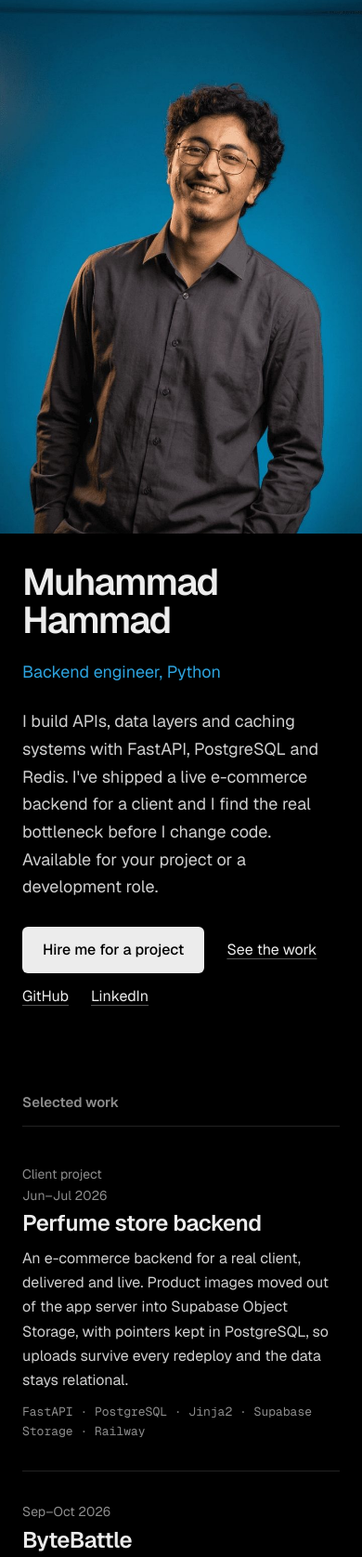
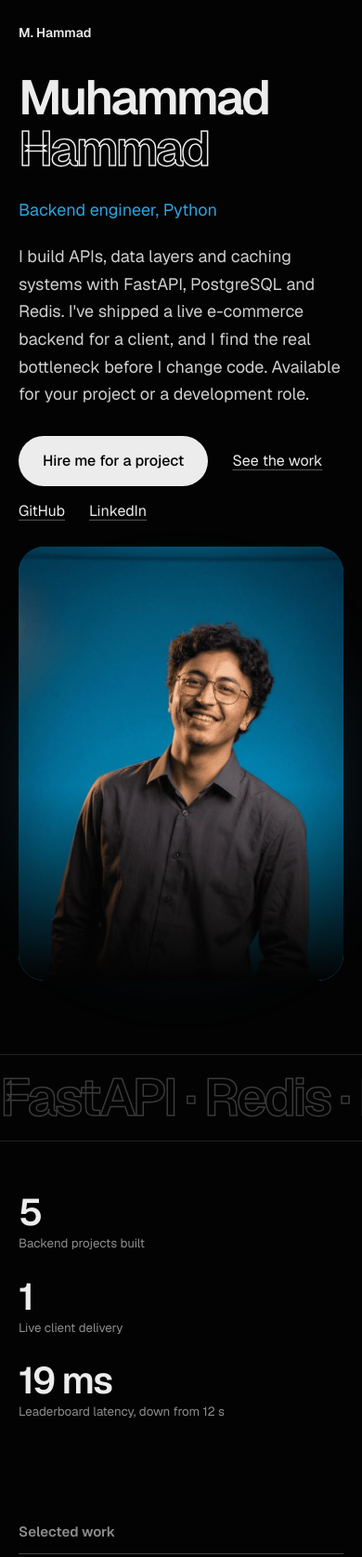
Before and after one commit to muhammads-git/muhammads-git.github.io, a plain HTML site: page index.html in a window 390 px wide. Shown: the top 1675 px of the page at 93% size. Drawn offline with nearby package versions, Linux system fonts and the light colour scheme.

Commit message:
Refactor index.html for layout and style improvements
Updated styles and structure for improved layout and responsiveness. Enhanced navigation and contact sections.

```diff
--- a/index.html
+++ b/index.html
@@ -9,66 +9,124 @@
 <link rel="preconnect" href="https://fonts.gstatic.com" crossorigin>
 <link href="https://fonts.googleapis.com/css2?family=Geist:wght@300..700&family=Geist+Mono:wght@400;500&display=swap" rel="stylesheet">
 <style>
-:root{--bg:#000;--text:#ececec;--mute:#8d8d8d;--line:#222;--blue:#2da3de}
+:root{--bg:#030303;--text:#ececec;--mute:#8d8d8d;--line:#1f1f1f;--blue:#2da3de}
 *{box-sizing:border-box;margin:0;padding:0}
-body{font:400 16px/1.65 "Geist",system-ui,sans-serif;color:var(--text);background:var(--bg);-webkit-font-smoothing:antialiased;display:grid;grid-template-columns:minmax(300px,40vw) 1fr}
+html{background:var(--bg)}
+body{font:400 16px/1.65 "Geist",system-ui,sans-serif;color:var(--text);background:var(--bg);-webkit-font-smoothing:antialiased;overflow-x:hidden}
 a{color:var(--text);text-underline-offset:4px;text-decoration-color:#555}a:hover{text-decoration-color:var(--blue)}
 :focus-visible{outline:2px solid var(--blue);outline-offset:3px}
-.photo{position:sticky;top:0;height:100vh}
-.photo img{width:100%;height:100%;object-fit:cover;object-position:50% 12%;display:block}
-main{padding:clamp(32px,6vw,88px) clamp(24px,6vw,96px) 72px;max-width:900px}
-h1{font-weight:600;font-size:clamp(40px,6vw,76px);line-height:1.02;letter-spacing:-.04em}
-.role{margin:20px 0 0;font-size:clamp(18px,2vw,22px);color:var(--blue)}
-.lead{margin:24px 0 28px;max-width:54ch;font-size:18px;color:#cfcfcf}
-.cta{display:flex;flex-wrap:wrap;gap:12px 24px;align-items:center}
-.btn{padding:12px 22px;background:var(--text);color:#000;text-decoration:none;font-weight:500;border-radius:6px}
+#prog{position:fixed;top:0;left:0;right:0;height:3px;background:var(--blue);transform:scaleX(0);transform-origin:0 50%;z-index:9}
+.wrap{max-width:1180px;margin:0 auto;padding:0 clamp(20px,5vw,48px)}
+nav{display:flex;justify-content:space-between;align-items:center;height:72px;font-size:14px;color:var(--mute)}
+nav b{color:var(--text);font-weight:600}nav div{display:flex;gap:24px}nav a{text-decoration:none}
+.hero{display:grid;grid-template-columns:1.15fr .85fr;gap:clamp(24px,5vw,72px);align-items:center;min-height:calc(100vh - 72px);padding-bottom:40px}
+h1{font-weight:600;font-size:clamp(52px,9vw,128px);line-height:.95;letter-spacing:-.05em}
+.ln{display:block;overflow:hidden;padding-bottom:.1em}.ln i{display:block;font-style:normal}
+.ln:nth-child(2) i{-webkit-text-stroke:1.5px var(--text);color:transparent}
+.role{margin-top:22px;font-size:clamp(18px,2vw,24px);color:var(--blue)}
+.lead{margin:20px 0 30px;max-width:50ch;font-size:18px;color:#cfcfcf}
+.cta{display:flex;flex-wrap:wrap;gap:14px 26px;align-items:center}
+.btn{display:inline-block;padding:14px 26px;background:var(--text);color:#000;text-decoration:none;font-weight:500;border-radius:999px}
 .btn:hover{background:var(--blue)}
-h2{font-weight:600;font-size:15px;color:var(--mute);margin:88px 0 8px;padding-bottom:12px;border-bottom:1px solid var(--line)}
-.job{padding:32px 0;border-bottom:1px solid var(--line);display:grid;grid-template-columns:150px 1fr;gap:8px 32px}
-.job h3{font-size:24px;font-weight:600;letter-spacing:-.02em;line-height:1.2}
-.job .meta{color:var(--mute);font-size:14px;padding-top:6px}
-.job p{max-width:62ch;color:#cfcfcf;margin-top:10px}
-.job .k{color:var(--text)}
-.proof{margin-top:12px;font:500 13px/1.6 "Geist Mono",ui-monospace,monospace;color:var(--blue)}
-.stack{margin-top:10px;font:400 13px/1.6 "Geist Mono",ui-monospace,monospace;color:var(--mute)}
+.pwrap{position:relative;perspective:1000px}
+.glow{position:absolute;inset:8% -10% 0;background:radial-gradient(closest-side,rgba(45,163,222,.45),transparent);filter:blur(40px);z-index:0}
+.frame{position:relative;z-index:1;border-radius:28px;overflow:hidden;aspect-ratio:3/4;max-height:80vh;margin-left:auto;background:#0a6fa3;will-change:transform}
+.frame img{display:block;width:100%;height:118%;object-fit:cover;object-position:50% 10%}
+.frame::after{content:"";position:absolute;inset:55% 0 0;background:linear-gradient(transparent,var(--bg))}
+.chip{position:absolute;z-index:2;padding:6px 14px;border:1px solid #ffffff30;border-radius:999px;background:#000a;backdrop-filter:blur(8px);font:500 12px "Geist Mono",monospace}
+.band{overflow:hidden;white-space:nowrap;margin:40px 0 0;padding:18px 0;border-block:1px solid var(--line)}
+.band span{display:inline-block;font-weight:600;font-size:clamp(56px,11vw,150px);line-height:1;letter-spacing:-.05em;-webkit-text-stroke:1.5px #3a3a3a;color:transparent}
+.facts{display:grid;grid-template-columns:repeat(auto-fit,minmax(180px,1fr));gap:24px;padding:56px 0 0}
+.facts b{display:block;font-size:clamp(40px,6vw,72px);font-weight:600;letter-spacing:-.04em;line-height:1}
+.facts small{color:var(--mute)}
+h2{position:relative;font-weight:600;font-size:15px;color:var(--mute);margin:104px 0 8px;padding-bottom:12px}
+h2 i{position:absolute;left:0;right:0;bottom:0;height:1px;background:#444;transform-origin:0 50%}
+.job{padding:34px 0;border-bottom:1px solid var(--line);display:grid;grid-template-columns:150px 1fr;gap:8px 32px}
+.job h3{font-size:clamp(26px,3.4vw,40px);font-weight:600;letter-spacing:-.03em;line-height:1.15;transition:color .25s,transform .25s}
+.job:hover h3{color:var(--blue);transform:translateX(10px)}
+.meta{color:var(--mute);font-size:14px;padding-top:8px}
+.job p{max-width:64ch;color:#cfcfcf;margin-top:10px}
+.proof{margin-top:12px;font:500 13px "Geist Mono",monospace;color:var(--blue)}
+.stack{margin-top:8px;font:400 13px "Geist Mono",monospace;color:var(--mute)}
 .skills{display:grid;grid-template-columns:150px 1fr;gap:14px 32px;padding-top:20px}
 .skills dt{color:var(--mute);font-size:14px}.skills dd{color:#cfcfcf}
-.contact{padding-top:20px}.contact p{max-width:50ch;color:#cfcfcf;font-size:18px;margin-bottom:20px}
-.links{display:flex;flex-wrap:wrap;gap:8px 24px;margin-top:18px}
-footer{margin-top:72px;color:var(--mute);font-size:14px}
-@media(max-width:820px){body{display:block}.photo{position:static;height:68vh}.photo img{object-position:50% 8%}.job,.skills{grid-template-columns:1fr;gap:4px}.job .meta{padding-top:0}.skills dd{margin-bottom:10px}}
+.contact{padding:24px 0 0}.contact .big{font-weight:600;font-size:clamp(38px,7vw,96px);line-height:1;letter-spacing:-.045em;margin-bottom:24px}
+.contact p{max-width:50ch;color:#cfcfcf;font-size:18px;margin-bottom:24px}
+.links{display:flex;flex-wrap:wrap;gap:8px 24px;margin-top:20px}
+footer{padding:80px 0 48px;color:var(--mute);font-size:14px}
+@media(max-width:820px){.hero{grid-template-columns:1fr;min-height:0;padding-top:8px}.frame{margin:0 auto;max-width:420px;width:100%}.chip{display:none}.job,.skills{grid-template-columns:1fr;gap:4px}.meta{padding-top:0}.skills dd{margin-bottom:10px}nav div{display:none}}
 </style>
 </head>
 <body>
-<div class="photo"><img src="photo.jpg" width="720" height="1290" alt="Portrait of Muhammad Hammad"></div>
-<main>
-<h1>Muhammad Hammad</h1>
+<div id="prog"></div>
+<div class="wrap">
+<nav><b>M. Hammad</b><div><a href="#work">Work</a><a href="#skills">Skills</a><a href="#contact">Contact</a></div></nav>
+<header class="hero">
+<div>
+<h1><span class="ln"><i>Muhammad</i></span><span class="ln"><i>Hammad</i></span></h1>
 <p class="role">Backend engineer, Python</p>
-<p class="lead">I build APIs, data layers and caching systems with FastAPI, PostgreSQL and Redis. I've shipped a live e-commerce backend for a client and I find the real bottleneck before I change code. Available for your project or a development role.</p>
-<div class="cta"><a class="btn" href="mailto:sirhammad760@gmail.com">Hire me for a project</a><a href="#work">See the work</a><a href="https://github.com/muhammads-git" target="_blank" rel="noopener">GitHub</a><a href="https://www.linkedin.com/in/m-hammad" target="_blank" rel="noopener">LinkedIn</a></div>
+<p class="lead">I build APIs, data layers and caching systems with FastAPI, PostgreSQL and Redis. I've shipped a live e-commerce backend for a client, and I find the real bottleneck before I change code. Available for your project or a development role.</p>
+<div class="cta"><a class="btn mag" href="mailto:sirhammad760@gmail.com">Hire me for a project</a><a href="#work">See the work</a><a href="https://github.com/muhammads-git" target="_blank" rel="noopener">GitHub</a><a href="https://www.linkedin.com/in/m-hammad" target="_blank" rel="noopener">LinkedIn</a></div>
+</div>
+<div class="pwrap"><div class="glow"></div>
+<div class="frame" id="frame"><img id="pimg" src="photo.jpg" width="720" height="1290" alt="Portrait of Muhammad Hammad"></div>
+<span class="chip" style="left:-6%;top:18%">FastAPI</span><span class="chip" style="right:-4%;top:42%">Redis</span><span class="chip" style="left:-2%;bottom:16%">PostgreSQL</span>
+</div>
+</header>
+</div>
+<div class="band" aria-hidden="true"><span id="bt">FastAPI · Redis · PostgreSQL · Docker · Python · FastAPI · Redis · PostgreSQL · Docker · Python</span></div>
+<div class="wrap">
+<div class="facts"><div><b data-n="5">0</b><small>Backend projects built</small></div><div><b data-n="1">0</b><small>Live client delivery</small></div><div><b data-n="19" data-s=" ms">0</b><small>Leaderboard latency, down from 12 s</small></div></div>
 
-<h2 id="work">Selected work</h2>
+<h2 id="work">Selected work<i></i></h2>
 <div class="job"><span class="meta">Client project<br>Jun–Jul 2026</span><div><h3>Perfume store backend</h3><p>An e-commerce backend for a real client, delivered and live. Product images moved out of the app server into Supabase Object Storage, with pointers kept in PostgreSQL, so uploads survive every redeploy and the data stays relational.</p><div class="stack">FastAPI · PostgreSQL · Jinja2 · Supabase Storage · Railway</div></div></div>
 <div class="job"><span class="meta">Sep–Oct 2026</span><div><h3>ByteBattle</h3><p>A game backend with a live leaderboard. Every refresh ran a JOIN and GROUP BY over the full score table. I moved ranking into a Redis Sorted Set with an atomic write-through to PostgreSQL, which stays the source of truth.</p><div class="proof">12 s to 19 ms median latency</div><div class="stack">FastAPI · Redis ZSET · PostgreSQL</div></div></div>
 <div class="job"><span class="meta">May–Jun 2026</span><div><h3>NexusAPI</h3><p>A multi-tenant project management backend where many organizations share one deployment. Every route checks the ownership chain from task to membership, which closed a cross-tenant data leak. Row-level locks prevent lost writes, and hot reads use a write-through Redis cache.</p><div class="proof">4-level ownership check · 5 min cache TTL</div><div class="stack">FastAPI · PostgreSQL · Redis · WebSockets · SQLAlchemy Async</div></div></div>
 <div class="job"><span class="meta">Aug 2026<br>Hackathon</span><div><h3>VoicOps</h3><p>A voice-to-infrastructure assistant for the AI Alibaba Hackathon Pakistan, selected for the national build phase. Speech becomes Dockerfiles, compose files and Terraform, and nothing is shown until hadolint, yamllint and terraform validate pass.</p><div class="stack">FastAPI · Docker · Terraform · Deepgram</div></div></div>
 <div class="job"><span class="meta">Jan–Apr 2026</span><div><h3>AI URL shortener</h3><p>A short-link API with compute-heavy AI features that must not slow redirects. Heavy work runs on an ARQ queue, and a two-layer Redis index lets one update clear every cached copy of a link.</p><div class="proof">API responses under 50 ms</div><div class="stack">FastAPI · PostgreSQL · Redis · ARQ</div></div></div>
 
-<h2>Skills</h2>
+<h2 id="skills">Skills<i></i></h2>
 <dl class="skills">
 <dt>Backend and APIs</dt><dd>Python, FastAPI, Flask, REST design, WebSockets, SQLAlchemy (async)</dd>
 <dt>Data and caching</dt><dd>PostgreSQL, SQL, Redis Sorted Sets, Redis hashes and strings, cache invalidation, Supabase Storage</dd>
 <dt>Async and queues</dt><dd>asyncio, ARQ task queue, row-level locking, background workers</dd>
 <dt>Delivery</dt><dd>Docker, Docker Compose, Terraform, GitHub Actions, Locust load testing, Git</dd>
 </dl>
+<h2>Education<i></i></h2>
+<div class="job"><span class="meta">2023–2027</span><div><h3 style="font-size:22px">BS Software Engineering</h3><p>Hazara University, Mansehra, Pakistan.</p></div></div>
 
-<h2>Background</h2>
-<div class="job"><span class="meta">2023–2027</span><div><h3>BS Software Engineering</h3><p>Hazara University, Mansehra, Pakistan.</p></div></div>
-
-<h2 id="contact">Contact</h2>
-<div class="contact"><p>Have a backend to build, or a team that needs a Python engineer? Send me a short note about the project.</p><a class="btn" href="mailto:sirhammad760@gmail.com">sirhammad760@gmail.com</a>
+<h2 id="contact">Contact<i></i></h2>
+<div class="contact"><div class="big">Have a backend<br>to build?</div><p>Send me a short note about the project, or reach out if your team needs a Python engineer.</p><a class="btn mag" href="mailto:sirhammad760@gmail.com">sirhammad760@gmail.com</a>
 <div class="links"><a href="https://github.com/muhammads-git" target="_blank" rel="noopener">github.com/muhammads-git</a><a href="https://www.linkedin.com/in/m-hammad" target="_blank" rel="noopener">linkedin.com/in/m-hammad</a></div></div>
 <footer>Mansehra, KPK, Pakistan · Working remotely</footer>
-</main>
+</div>
+<script src="https://cdnjs.cloudflare.com/ajax/libs/gsap/3.12.5/gsap.min.js"></script>
+<script src="https://cdnjs.cloudflare.com/ajax/libs/gsap/3.12.5/ScrollTrigger.min.js"></script>
+<script>
+if(window.gsap){
+gsap.registerPlugin(ScrollTrigger);
+gsap.matchMedia().add("(prefers-reduced-motion: no-preference)",()=>{
+ const tl=gsap.timeline({defaults:{ease:"power4.out"}});
+ tl.from(".ln i",{yPercent:110,duration:1.1,stagger:.12})
+   .from(".role,.lead,.cta",{y:24,opacity:0,duration:.8,stagger:.1},"-=.6")
+   .from("#frame",{clipPath:"inset(100% 0% 0% 0%)",duration:1.3,ease:"power3.inOut"},0.2)
+   .from("#pimg",{scale:1.3,duration:1.6},0.2)
+   .from(".chip",{scale:0,opacity:0,duration:.6,stagger:.12,ease:"back.out(2)"},"-=.5")
+   .from(".glow",{opacity:0,duration:1.2},0.4);
+ gsap.to(".chip",{y:"+=12",duration:2.4,repeat:-1,yoyo:true,ease:"sine.inOut",stagger:.4});
+ gsap.to("#prog",{scaleX:1,ease:"none",scrollTrigger:{scrub:.3,start:0,end:"max"}});
+ gsap.to("#pimg",{yPercent:-8,ease:"none",scrollTrigger:{trigger:".hero",start:"top top",end:"bottom top",scrub:true}});
+ gsap.to("#bt",{xPercent:-35,ease:"none",scrollTrigger:{trigger:".band",start:"top bottom",end:"bottom top",scrub:true}});
+ gsap.utils.toArray(".job,.skills,.contact>*").forEach(el=>gsap.from(el,{y:50,opacity:0,duration:.9,ease:"power3.out",scrollTrigger:{trigger:el,start:"top 88%"}}));
+ document.querySelectorAll("h2").forEach(h=>{const l=h.querySelector("i");gsap.from(l,{scaleX:0,duration:1.2,ease:"power3.out",scrollTrigger:{trigger:h,start:"top 90%"}})});
+ document.querySelectorAll(".facts b").forEach(b=>{const o={v:0},n=+b.dataset.n,s=b.dataset.s||"";gsap.to(o,{v:n,duration:1.6,ease:"power2.out",scrollTrigger:{trigger:b,start:"top 90%"},onUpdate:()=>b.textContent=Math.round(o.v)+s})});
+ document.querySelectorAll(".mag").forEach(b=>{const x=gsap.quickTo(b,"x",{duration:.4,ease:"power3"}),y=gsap.quickTo(b,"y",{duration:.4,ease:"power3"});
+  b.addEventListener("pointermove",e=>{const r=b.getBoundingClientRect();x((e.clientX-r.left-r.width/2)*.3);y((e.clientY-r.top-r.height/2)*.3)});
+  b.addEventListener("pointerleave",()=>{x(0);y(0)})});
+ const f=document.getElementById("frame"),rx=gsap.quickTo(f,"rotationX",{duration:.6}),ry=gsap.quickTo(f,"rotationY",{duration:.6});
+ matchMedia("(hover:hover)").matches&&addEventListener("pointermove",e=>{ry((e.clientX/innerWidth-.5)*10);rx(-(e.clientY/innerHeight-.5)*8)});
+});
+}
+</script>
 </body>
 </html>
```
